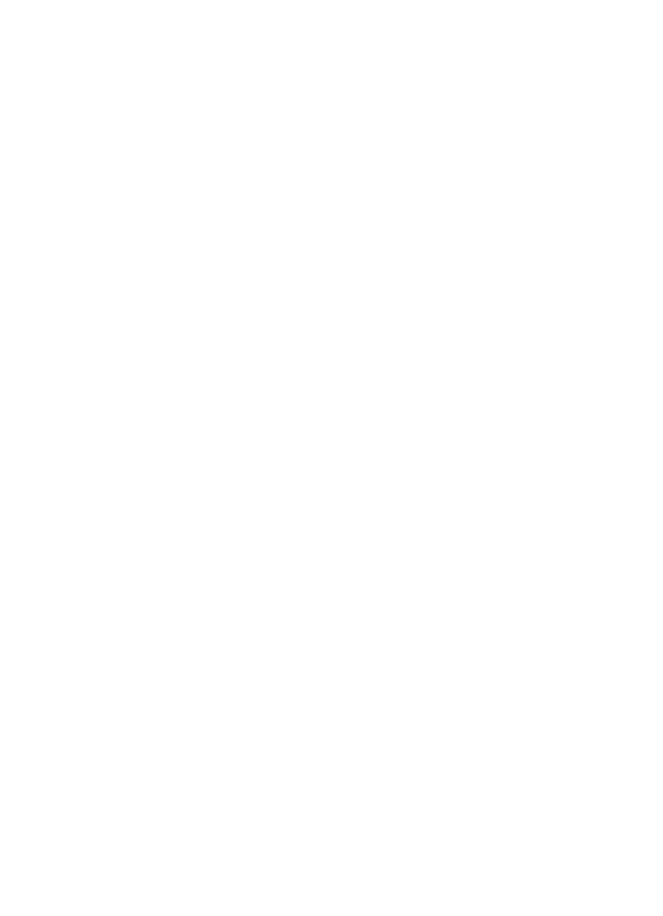
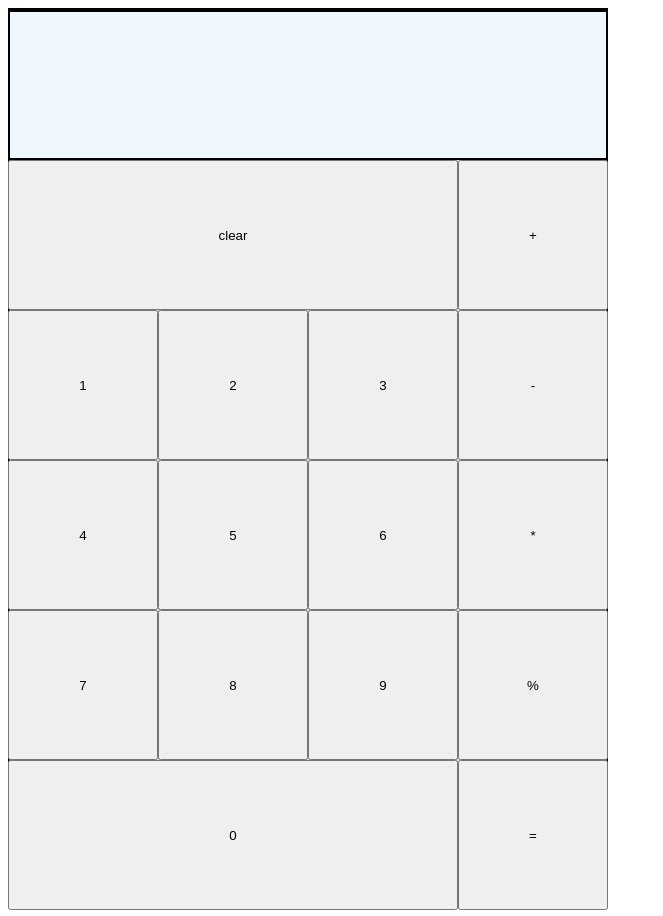
Before and after one commit to jamescrutchley/calculator, a plain HTML site: page index.html in a window 1280 px wide. Shown: the whole page, without its empty margins (0-663 px from the left). Before the commit the page ends 800 px from the top, so only its background shows below. Drawn offline with Linux system fonts and the light colour scheme.

Commit message:
Add basic functions and sketch layout

```diff
--- a/index.html
+++ b/index.html
@@ -8,6 +8,31 @@
     <title>Calculator</title>
 </head>
 <body>
+    <div class="calculator-container">
+        <div class="numbers">
+            <button>1</button>
+            <button>2</button>
+            <button>3</button>
+            <button>4</button>
+            <button>5</button>
+            <button>6</button>
+            <button>7</button>
+            <button>8</button>
+            <button>9</button>
+            <button class="zero">0</button>
+        </div>
+        <div class="operators">
+            <button>+</button>
+            <button>-</button>
+            <button>*</button>
+            <button>%</button>
+            <button>=</button>
 
+        </div>
+        <div class="clear">
+            <button>clear</button>
+        </div>
+        <div class="display"></div>
+    </div>
 </body>
 </html>
--- a/script.js
+++ b/script.js
@@ -0,0 +1,22 @@
+// add
+
+const add = (a,b) => a + b;
+
+// subtract
+
+const subtract = (a,b) => a - b;
+
+// multiply
+
+const multiply = (a,b) => a * b;
+
+// divide
+
+const divide = (a,b) => a / b;
+
+
+// operate - takes two operants and an operator, then calls one of the above functions.
+
+const operate = (a, b, operator) => operator(a,b);
+
+//
--- a/style.css
+++ b/style.css
@@ -0,0 +1,69 @@
+* {
+    box-sizing: border-box;
+}
+
+div {
+    align-items: stretch;
+}
+
+button {
+    height: auto;
+}
+
+.operators {
+    display: grid;
+    grid-area: operators;
+    grid-template-columns: 150px;
+    grid-template-rows: repeat(4, 150px);
+    align-items: stretch;
+    justify-content: stretch;
+}
+
+.clear {
+    grid-area: clear;
+    display: grid;
+}
+
+.numbers {
+    display: grid;
+    grid-area: number;
+    grid-template-columns: 150px 150px 150px;
+    grid-template-rows: 150px 150px 150px 150px;
+    grid-template-areas:
+        ". . ."
+        ". . ."
+        ". . ."
+        "zero zero zero";
+}
+
+.zero {
+    grid-area: zero;
+}
+
+.display {
+    grid-area: display;
+    display: grid;
+    grid-template-columns: repeat(4, 150px);
+    grid-template-rows: 150px;
+    background-color: aliceblue;
+    border: black 2px solid;
+}
+
+.calculator-container {
+    background-color: gainsboro;
+    border: black 2px solid;
+    width: 600px;
+    height: 900px;
+    grid-auto-flow: dense;
+    justify-content: center;
+    display: grid;
+    grid-template-columns: 150px 150px 150px 150px;
+    grid-template-rows: 150px 150px 150px 150px 150px 150px;
+    grid-template-areas:
+        "display display display display"
+        "clear clear clear operators"
+        "number number number operators"
+        "number number number operators"
+        "number number number operators"
+        "number number number operators";
+}
```
